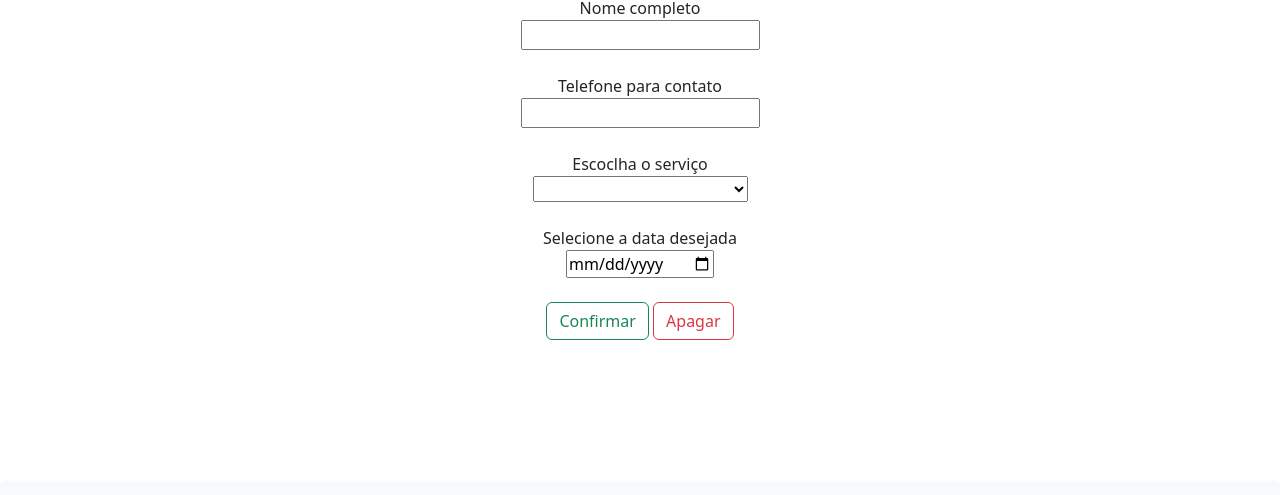
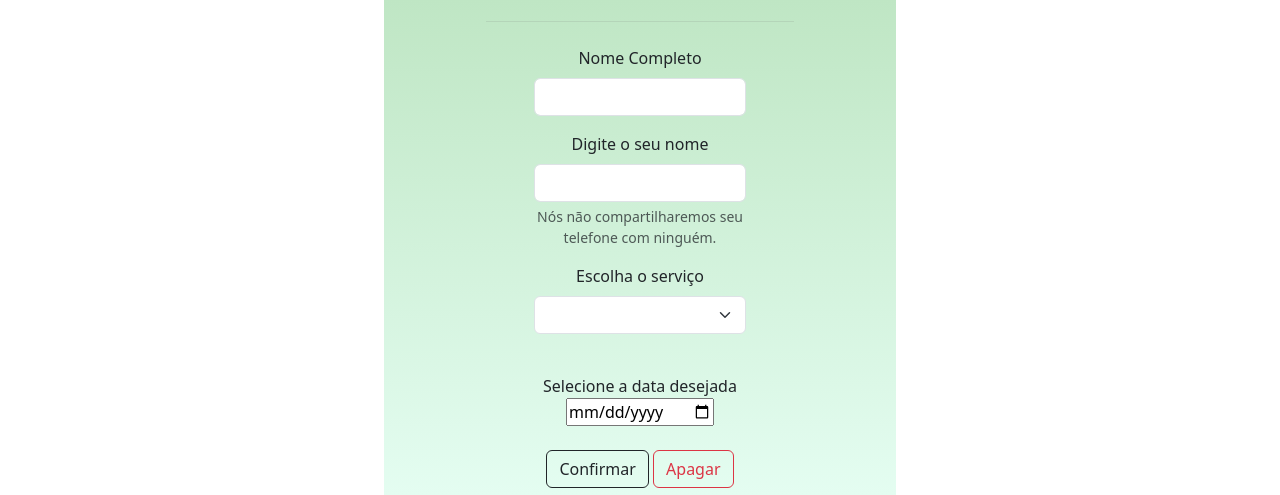
Before and after one commit to joao-delmilio/site-yoga, a plain HTML site: page site/agendamento.html in a window 1280 px wide. Shown: the part 263-758 px from the top of the page. Drawn offline with nearby package versions, Linux system fonts and the light colour scheme.

Commit message:
ajustes finais

```diff
--- a/site/agendamento.html
+++ b/site/agendamento.html
@@ -86,30 +86,34 @@
         <br>
         <div class="divider-centro-2"></div>
         <br>
+        <div>
             <form id="form-agendamento">
-            <label for="nome">Nome completo</label><br>
-            <input type="text" id="nome" name="nome"><br><br>
-            <label for="telf">Telefone para contato</label><br>
-            <input type="tel" id="telf" name="telf"><br><br>
-            <label for="fisio">Escoclha o serviço</label><br>
-            <select id="fisio" name="fisio">
+                <div class="mb-3">
+                    <label for="nome" class="form-label">Nome Completo</label>
+                    <input type="text" class="form-control" id="exampleInputEmail1" aria-describedby="emailHelp">
+                </div>
+                <div class="mb-3">
+                    <label for="telefone" class="form-label">Digite o seu nome</label>
+                    <input type="tel" class="form-control" id="exampleInputEmail1" aria-describedby="emailHelp">
+                    <div id="telhelp" class="form-text">Nós não compartilharemos seu telefone com ninguém.</div>
+                </div>
+                <div class="mb-3">
+                    <label for="servico" class="form-label">Escolha o serviço</label>
+                    <select id="fisio" class="form-select">
                         <option></option>
                         <option>Aula prática de yoga</option>
                         <option>Fisioterapia Esportiva</option>
                         <option>Fisioterapia Acunpuntura</option>
                         <option>Fisioterapia Aquática</option>
                         <option>Fisioterapia Convencional</option>
-            </select><br><br>
+                    </select><br>
+                </div>
                 <label for="data-agendamento">Selecione a data desejada</label><br>
                 <input type="date" id="data-agendamento" name="data-agendamento"><br><br>
-            <button type="submit" class="btn btn-outline-success">Confirmar</button>
+                <button type="submit" class="btn btn-outline-dark">Confirmar</button>
                 <button type="reset" class="btn btn-outline-danger">Apagar</button>
-
             </form>
-
-        <br>
-        <div id="mensagem">Agendamento confirmado</div>
-
+        </div>
     </div>
 
 
--- a/site/css/style.css
+++ b/site/css/style.css
@@ -21,12 +21,15 @@ footer {
 }
 
 .texto {
+    width: 100%;
     margin-left: 30px;
     margin-right: 150px;
 }
 
 .essential_footer {
+    position: 0 bottom;
     text-align: center;
+    display: fixed;
 }
 
 .navbar-collapse {
@@ -196,10 +199,23 @@ footer {
 .forms-agendamento{
     justify-content: center;
     text-align: center;
-    padding-bottom: 97px;
+    margin-right: 30%;
+    margin-left:30%;
+    padding-top: 50px;
+    padding-bottom: 50px;
+   background-image:linear-gradient(#b7e1ba,#aeffdd4b);
 }
 
 #mensagem{
     display: none;
-    color: rgb(7, 114, 51);
+    color: #077233;
 }
+
+.cao{
+    width: 100%;
+}
+
+.mb-3{
+    margin-left:150px;
+    margin-right:150px;
+}
```
Lines whose indentation alone changed are shown as unchanged.
